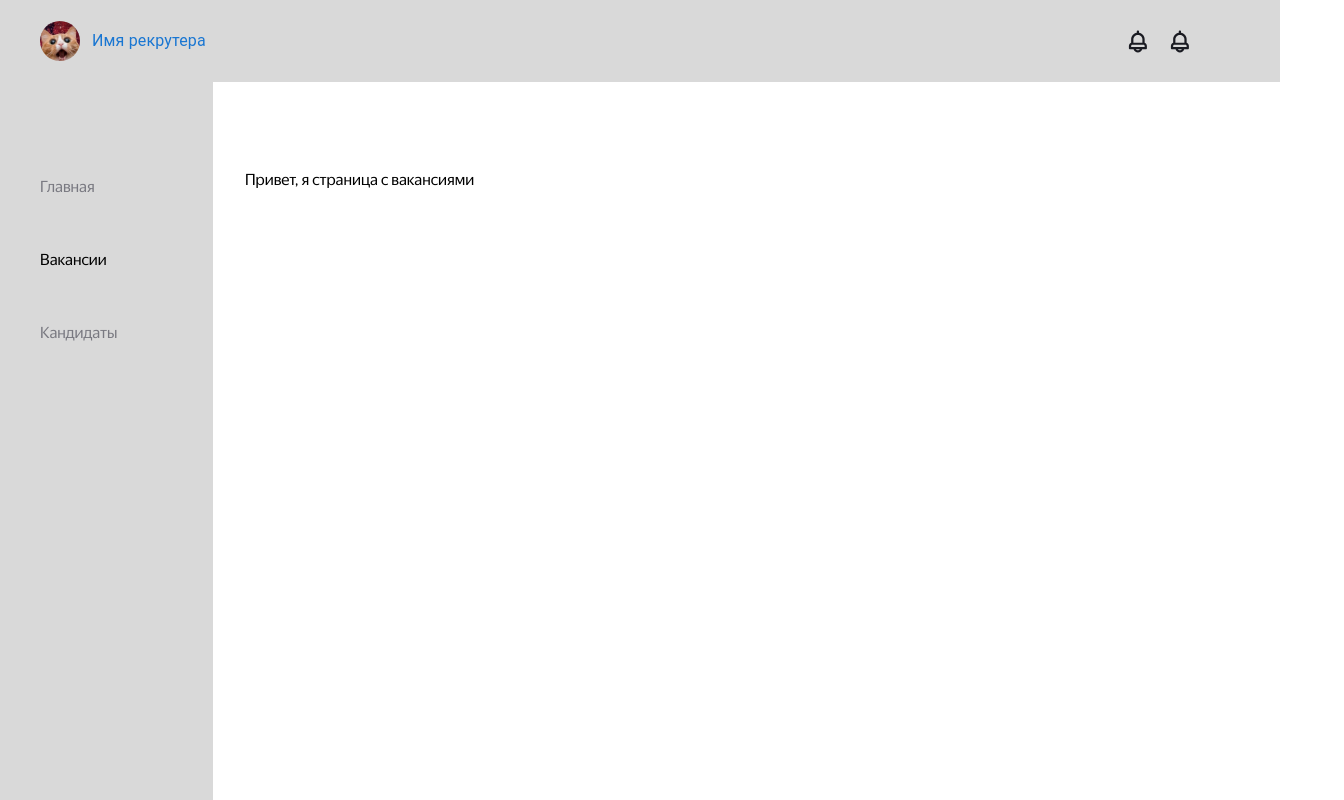
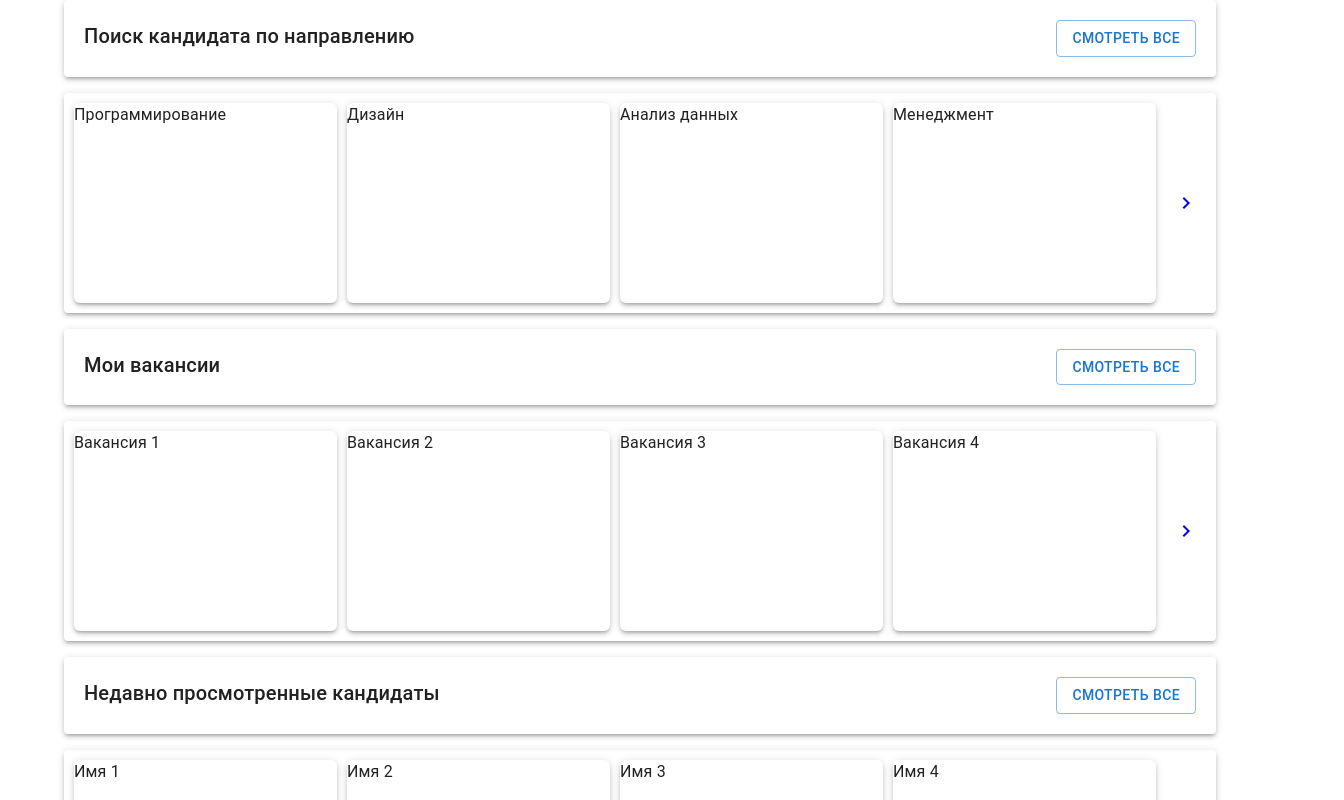
Before and after one commit to NastyaNev/career-hackathon-frontend, a React (Create React App) app: page /vacancies in a window 1280 px wide. Shown: the top 800 px of the page, 1344 px wide, since content can reach past the window. Built offline with nearby package versions, Linux system fonts and the light colour scheme.

Commit message:
Заготовка карточек

```diff
--- a/package.json
+++ b/package.json
@@ -5,6 +5,7 @@
   "dependencies": {
     "@emotion/react": "^11.11.1",
     "@emotion/styled": "^11.11.0",
+    "@mui/icons-material": "^5.14.15",
     "@mui/material": "^5.14.14",
     "@reduxjs/toolkit": "^1.9.7",
     "@testing-library/jest-dom": "^5.17.0",
--- /dev/null
+++ b/src/components/BlockHeader.jsx
@@ -0,0 +1,15 @@
+// Заголовки блоков на главной
+
+import React from 'react';
+import { Typography, Button, Paper } from '@mui/material';
+
+const BlockHeader = ({ title }) => {
+  return (
+    <Paper elevation={3} style={{ padding: '20px', display: 'flex', justifyContent: 'space-between' }}>
+      <Typography variant="h6">{title}</Typography>
+      <Button variant="outlined">Смотреть все</Button>
+    </Paper>
+  );
+};
+
+export default BlockHeader;
--- /dev/null
+++ b/src/components/CardBlock.jsx
@@ -0,0 +1,45 @@
+// Карточки
+
+import React, { useState } from 'react';
+import { Paper, Typography, IconButton } from '@mui/material';
+import ArrowLeftIcon from '@mui/icons-material/ArrowLeft';
+import ChevronRightIcon from '@mui/icons-material/ChevronRight';
+
+const CardBlock = ({ items }) => {
+  const [currentIndex, setCurrentIndex] = useState(0);
+
+  const handlePrevious = () => {
+    setCurrentIndex((prevIndex) => prevIndex - 1);
+  };
+
+  const handleNext = () => {
+    setCurrentIndex((prevIndex) => prevIndex + 1);
+  };
+
+  const showPreviousButton = currentIndex > 0;
+  const showNextButton = currentIndex < items.length - 1;
+
+  return (
+    <Paper elevation={3} style={{ display: 'flex', alignItems: 'center', gap: '10px', padding: '10px' }}>
+      {showPreviousButton && (
+        <IconButton onClick={handlePrevious}>
+          <ArrowLeftIcon style={{ color: 'blue' }} />
+        </IconButton>
+      )}
+      {items.map((item, index) => (
+        <Paper key={index} elevation={3} style={{ width: '290px', height: '200px', borderRadius: '6px' }}>
+          <Typography>{item}</Typography>
+        </Paper>
+      ))}
+      {showNextButton && (
+        <div style={{ position: 'relative' }}>
+          <IconButton onClick={handleNext}>
+            <ChevronRightIcon style={{ color: 'blue' }} />
+          </IconButton>
+        </div>
+      )}
+    </Paper>
+  );
+};
+
+export default CardBlock;
--- a/src/components/app/app.jsx
+++ b/src/components/app/app.jsx
@@ -6,6 +6,14 @@ import Vacancies from "../../pages/vacancies/vacancies";
 import Candidates from "../../pages/candidates/candidates";
 import NotFound from "../../pages/not-found/not-found";
 // import { ThemeProvider, createTheme } from "@mui/material";
+
+import { Container, Grid } from '@mui/material';
+import BlockHeader from '../BlockHeader';
+import CardBlock from '../CardBlock';
+
+const categoriesData = ['Программирование', 'Дизайн', 'Анализ данных', 'Менеджмент'];
+const jobsData = ['Вакансия 1', 'Вакансия 2', 'Вакансия 3', 'Вакансия 4'];
+const candidatesData = ['Имя 1', 'Имя 2', 'Имя 3', 'Имя 4'];
 
 // const theme = createTheme({
 //   palette: {
@@ -16,18 +24,39 @@ import NotFound from "../../pages/not-found/not-found";
 
 function App() {
   return (
-    // <ThemeProvider theme={theme}>
+    <Container maxWidth="lg">
+      <Grid container spacing={2}>
+        <Grid item xs={12}>
+          <BlockHeader title="Поиск кандидата по направлению" />
+        </Grid>
+        <Grid item xs={12}>
+          <CardBlock items={categoriesData} />
+        </Grid>
+        <Grid item xs={12}>
+          <BlockHeader title="Мои вакансии" />
+        </Grid>
+        <Grid item xs={12}>
+          <CardBlock items={jobsData} />
+        </Grid>
+        <Grid item xs={12}>
+          <BlockHeader title="Недавно просмотренные кандидаты" />
+        </Grid>
+        <Grid item xs={12}>
+          <CardBlock items={candidatesData} />
+        </Grid>
+      </Grid>
+
       <Routes>
         <Route path="/" element={<Layout />}>
-          <Route path="/" element={<Main />} />
+          <Route index element={<Main />} />
           <Route path="vacancies" element={<Vacancies />} />
           <Route path="candidates" element={<Candidates />} />
           <Route path="*" element={<NotFound />} />
         </Route>
       </Routes>
-    // </ThemeProvider>
-
+    </Container>
   );
 }
 
+
 export default App;
--- /dev/null
+++ b/src/components/data.jsx
@@ -0,0 +1,5 @@
+// Заглушки для карточек
+
+export const categoriesData = ['Программирование', 'Дизайн', 'Анализ данных', 'Менеджмент', 'Фронтенд', 'Бэкенд'];
+export const jobsData = ['Вакансия 1', 'Вакансия 2', 'Вакансия 3', 'Вакансия 4', 'Вакансия 5', 'Вакансия 6'];
+export const candidatesData = ['Имя 1', 'Имя 2', 'Имя 3', 'Имя 4', 'Имя 5', 'Имя 6'];
```
Also changed, not shown: 1 other file (tests, documents, lock files or other folders).
